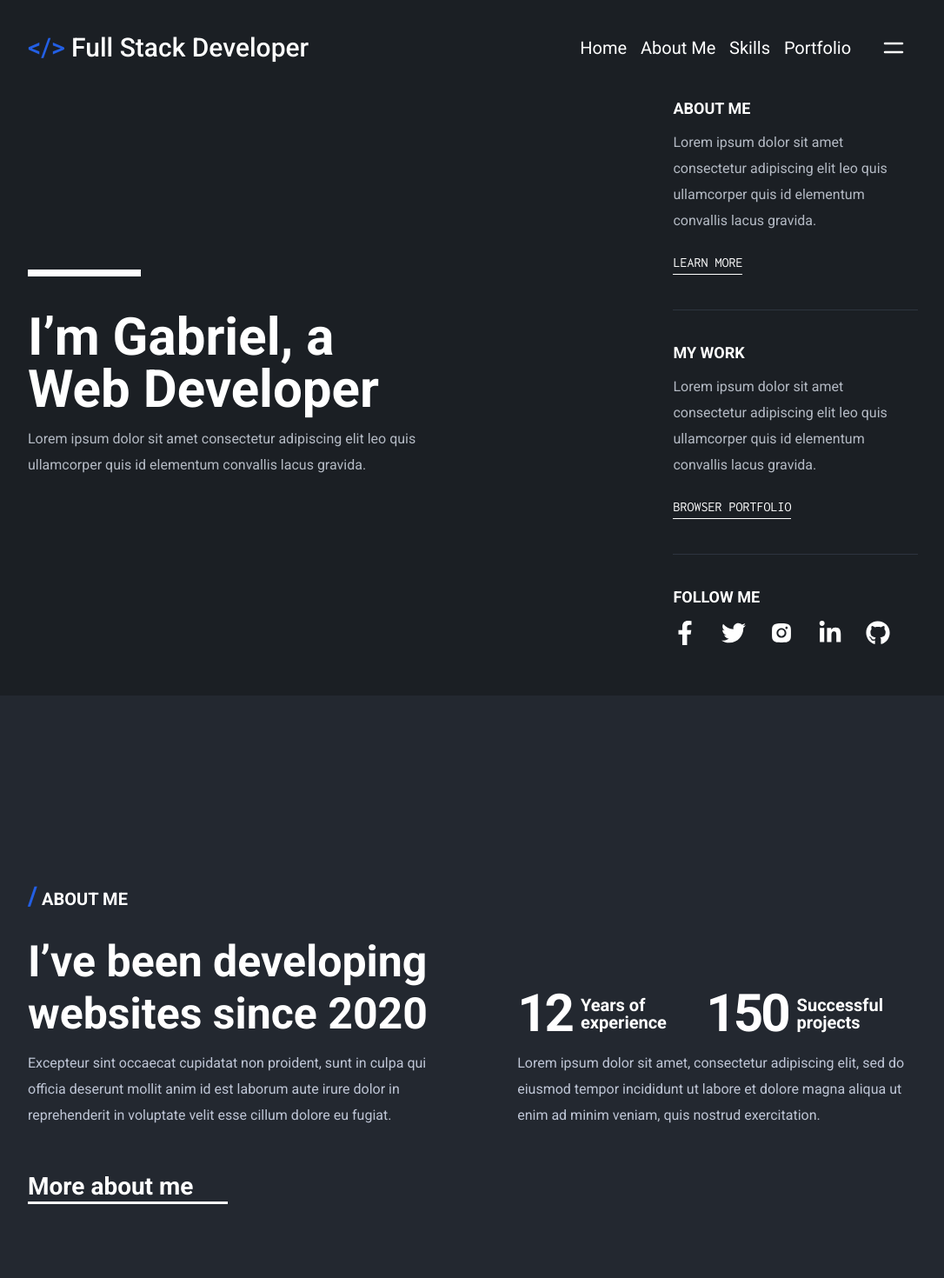
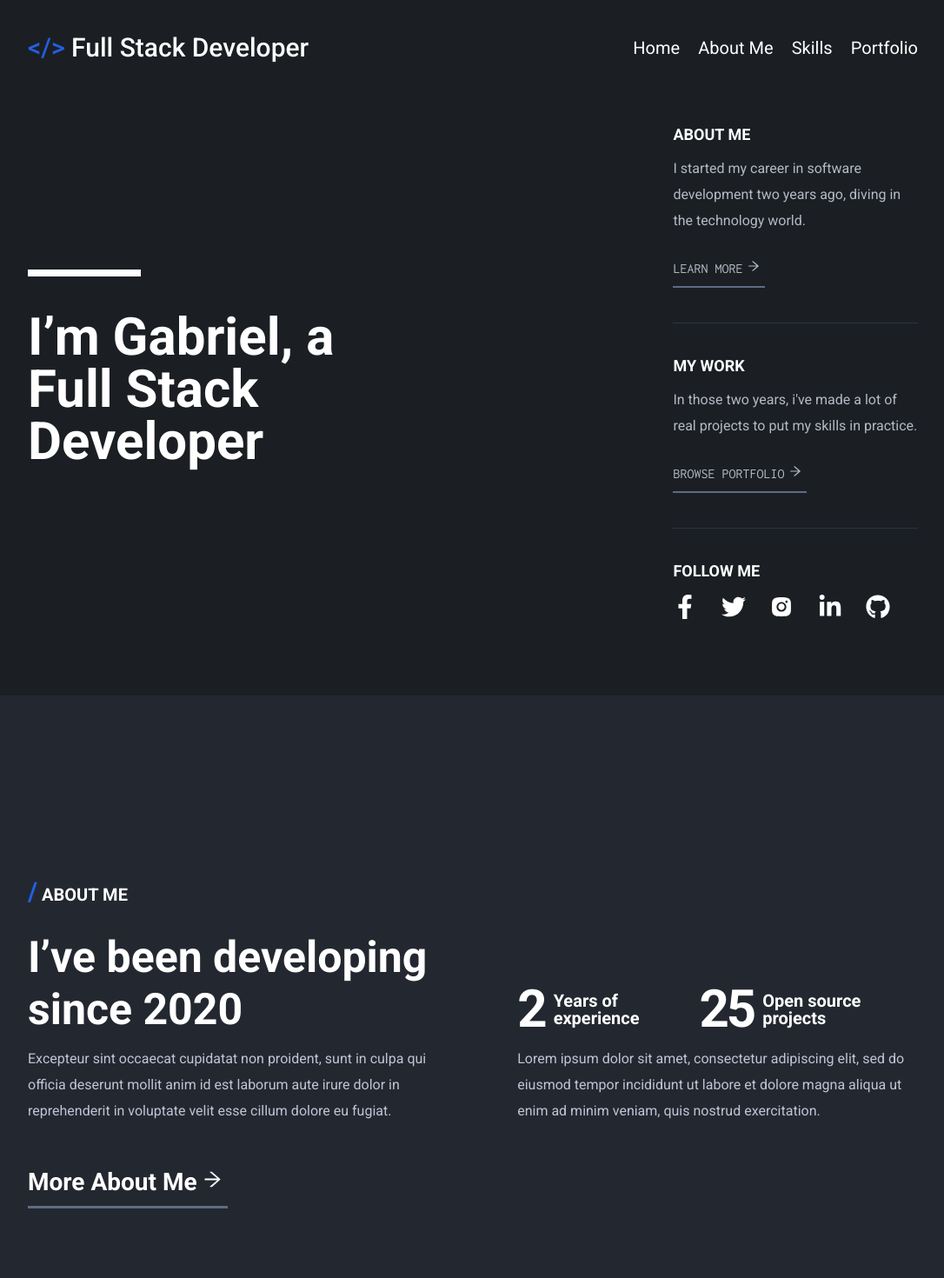
Before and after one commit to gaabrielmooreira/PersonalPage, a React (Create React App) app: page / in a window 1280 px wide. Shown: the top 1470 px of the page at 87% size, without its empty margins (96-1182 px from the left). Built offline with nearby package versions, Linux system fonts and the light colour scheme.

Commit message:
feat: HomeResume complete

```diff
--- a/src/App.js
+++ b/src/App.js
@@ -9,17 +9,17 @@ import Portfolio from "./components/Portfolio";
 export default function App() {
   return (
     <>
-      <DefaultDiv>
+      <DefaultDiv id="home">
         <Header />
         <HomeResume />
       </DefaultDiv>
-      <SecondDiv>
+      <SecondDiv id="about-me">
         <AboutMeResume />
       </SecondDiv>
-      <DefaultDiv>
+      <DefaultDiv id="skills">
         <MySkills />
       </DefaultDiv>
-      <SecondDiv>
+      <SecondDiv id="portfolio">
         <Portfolio />
       </SecondDiv>
       <HorizontalLine />
--- a/src/components/AboutMeResume.js
+++ b/src/components/AboutMeResume.js
@@ -1,4 +1,5 @@
 import styled from "styled-components"
+import {AiOutlineArrowRight} from 'react-icons/ai'
 
 export default function AboutMeResume() {
     return (
@@ -7,7 +8,7 @@ export default function AboutMeResume() {
             <StyledH2><span>/</span> ABOUT ME</StyledH2>
             <MainContainer>
                 <LeftContainer>
-                    <DescriptionMeTitle>I’ve been developing websites since 2020</DescriptionMeTitle>
+                    <DescriptionMeTitle>I’ve been developing since 2020</DescriptionMeTitle>
                     <Description>
                         Excepteur sint occaecat cupidatat non proident, sunt in culpa qui officia deserunt mollit anim id est laborum aute irure dolor in reprehenderit in voluptate velit esse cillum dolore eu fugiat.
                     </Description>
@@ -16,12 +17,12 @@ export default function AboutMeResume() {
                     <div>
                         <DescriptionProject>
                             <p>
-                                <span>12</span>
+                                <span>2</span>
                                 Years of experience
                             </p>
                             <p>
-                                <span>150</span>
-                                Successful projects
+                                <span>25</span>
+                                Open source projects
                             </p>
                         </DescriptionProject>
                     </div>
@@ -31,7 +32,7 @@ export default function AboutMeResume() {
                 </RightContainer>
             </MainContainer>
             <MoreAboutMeContainer>
-                <a href="#">More about me</a>
+                <MoreAboutMeLink href="https://www.linkedin.com/in/gaabrielmooreira/" target="_blank"><p>More About Me<span><AiOutlineArrowRight size="25px"/></span></p>  <div /></MoreAboutMeLink>
             </MoreAboutMeContainer>
         </AboutMeContainer>
     )
@@ -109,5 +110,37 @@ const MoreAboutMeContainer = styled.div`
         font-weight: 700;
         line-height: 34px;
     }
-    border-bottom: solid 3px #FFFFFF;
 `
+
+const MoreAboutMeLink = styled.a`
+    align-self: flex-end;
+    font-size: 30px;
+    font-weight: 700;
+    p{
+        margin-bottom: 10px;
+        span{
+            padding: 0px 5px 0px 5px;
+            transition: padding .2s linear;
+        }
+    }
+    div{
+        height: 3px;
+        width: 100%;
+        background-color: #C3CAD5;
+        background: linear-gradient(to right, #FFFFFF 50%, #5D6C83 50%);
+        background-size: 200% 100%;
+        background-position: right;
+        transition: background-position 0.5s ease;
+    }
+    &:hover{
+        cursor: pointer;
+        div{
+            background-position: left;
+        }
+        p {
+            span{
+            padding: 0px 0px 0px 10px;
+            }
+        }
+    }
+`
--- a/src/components/Footer.js
+++ b/src/components/Footer.js
@@ -28,10 +28,10 @@ export default function Footer(){
 
             <FooterNav>
                 <ListMenu>
-                    <li>Home</li>
-                    <li>About</li>
-                    <li>Portfolio</li>
-                    <li>Contact</li>
+                    <li><a href="#home">Home</a></li>
+                    <li><a href="#about-me">About</a></li>
+                    <li><a href="#skills">Skills</a></li>
+                    <li><a href="#portfolio">Portfolio</a></li>
                 </ListMenu>
             </FooterNav>
         </FooterDiv>
@@ -109,5 +109,6 @@ const ListMenu = styled.ul`
     color: #FFFFFF;
     a {
         text-decoration: none;
+        color: #FFFFFF;
     }
 `
--- a/src/components/Header.js
+++ b/src/components/Header.js
@@ -7,12 +7,12 @@ export default function Header() {
             <StyledH1><span>{"</>"}</span> Full Stack Developer</StyledH1>
             <StyledNav>
                 <ul>
-                    <li>Home</li>
-                    <li>About Me</li>
-                    <li>Skills</li>
-                    <li>Portfolio</li>
+                    <li><a href="#home">Home</a></li>
+                    <li><a href="#about-me">About Me</a></li>
+                    <li><a href="#skills">Skills</a></li>
+                    <li><a href="#portfolio">Portfolio</a></li>
                 </ul>
-                <StyledTbMenu />
+                {false && <StyledTbMenu />}
             </StyledNav>
         </StyledHeader>
     )
@@ -36,14 +36,18 @@ const StyledH1 = styled.h1`
 const StyledNav = styled.nav`
     width: 40%;
     display: flex;
-    justify-content: space-around;
+    justify-content: flex-end;
     ul {
         width: 80%;
         display: flex;
-        justify-content: space-around;
+        justify-content: space-between;
         align-items: center;
         color: #FFFFFF;
         font-size: 20px;
+        a {
+        text-decoration: none;
+        color: #FFFFFF;
+        }
     }
 `
 const StyledTbMenu = styled(TbMenu)`
--- a/src/components/HomeResume.js
+++ b/src/components/HomeResume.js
@@ -1,28 +1,29 @@
 import styled from "styled-components"
 import SocialMedias from "./SocialMedias"
+import {AiOutlineArrowRight} from 'react-icons/ai'
 
 export default function HomeResume() {
     return (
         <HomeContainer>
             <LeftContainer>
                 <TopLineTitle />
-                <DescriptionMeTitle>I’m Gabriel, a Web Developer</DescriptionMeTitle>
-                <DescriptionMe>Lorem ipsum dolor sit amet consectetur adipiscing elit leo quis ullamcorper quis id elementum convallis lacus gravida.</DescriptionMe>
+                <DescriptionMeTitle>I’m Gabriel, a Full Stack Developer</DescriptionMeTitle>
+                <DescriptionMe></DescriptionMe>
             </LeftContainer>
             <RightContainer>
                 <ContainerResume>
                     <h2>ABOUT ME</h2>
-                    <p>Lorem ipsum dolor sit amet consectetur adipiscing elit leo quis ullamcorper quis id elementum convallis lacus gravida.</p>
+                    <p>I started my career in software development two years ago, diving in the technology world.</p>
                     <LinkContainer>
-                        <a href="#">LEARN MORE</a>
+                        <LinkMoreInformation href="#about-me"><p>LEARN MORE<span><AiOutlineArrowRight size="16px"/></span></p>  <div /></LinkMoreInformation>
                     </LinkContainer>
                 </ContainerResume>
                 <DivHorizontalSeparator />
                 <ContainerResume>
                     <h2>MY WORK</h2>
-                    <p>Lorem ipsum dolor sit amet consectetur adipiscing elit leo quis ullamcorper quis id elementum convallis lacus gravida.</p>
+                    <p>In those two years, i've made a lot of real projects to put my skills in practice.</p>
                     <LinkContainer>
-                        <a href="#">BROWSER PORTFOLIO</a>
+                        <LinkMoreInformation href="#portfolio"><p>BROWSE PORTFOLIO<span><AiOutlineArrowRight size="16px"/></span></p>  <div /></LinkMoreInformation>
                     </LinkContainer>
                 </ContainerResume>
                 <DivHorizontalSeparator />
@@ -90,11 +91,42 @@ const LinkContainer = styled.div`
     font-size: 16px;
     font-family: 'Inconsolata', monospace;
     width: max-content;
-    border-bottom: 1px solid #FFF;
-    padding-bottom: 5px;
     a {
         text-decoration: none;
         color: #FFF;
+    }
+`
+
+const LinkMoreInformation = styled.a`
+    align-self: flex-end;
+    font-size: 16px;
+    font-weight: 400;
+    p{
+        margin-bottom: 5px;
+        span{
+            padding: 0px 5px 0px 5px;
+            transition: padding .2s linear;
+        }
+    }
+    div{
+        height: 2px;
+        width: 100%;
+        background-color: #C3CAD5;
+        background: linear-gradient(to right, #FFFFFF 50%, #5D6C83 50%);
+        background-size: 200% 100%;
+        background-position: right;
+        transition: background-position 0.5s ease;
+    }
+    &:hover{
+        cursor: pointer;
+        div{
+            background-position: left;
+        }
+        p {
+            span{
+            padding: 0px 0px 0px 10px;
+            }
+        }
     }
 `
 
--- a/src/components/Portfolio.js
+++ b/src/components/Portfolio.js
@@ -8,7 +8,7 @@ export default function Portfolio() {
             <StyledH2><span>/</span> My Portfolio</StyledH2>
             <DescriptionContainer>
                 <Description>Explore my latest projects i've done</Description>
-                <BrowseMyProjects><p>Browse all projects<span><AiOutlineArrowRight size="25px"/></span></p>  <div /></BrowseMyProjects>
+                <BrowseMyProjects href="https://github.com/gaabrielmooreira" target="_blank"><p>Browse GitHub<span><AiOutlineArrowRight size="25px"/></span></p>  <div /></BrowseMyProjects>
             </DescriptionContainer>
             <ProjectCard/>
         </PortfolioDiv>
@@ -36,6 +36,10 @@ const DescriptionContainer = styled.div`
     display: flex;
     justify-content: space-between;
     margin-bottom: 50px;
+    a {
+        text-decoration: none;
+        color: #FFF;
+    }
 `
 
 const Description = styled.p`
--- a/src/components/SocialMediaLink.js
+++ b/src/components/SocialMediaLink.js
@@ -2,10 +2,10 @@
 import styled from "styled-components";
 
 export default function SocialMediaLink(props){
-    const {isMouseOver, setMouseOver} = props;
+    const {isMouseOver, setMouseOver, link} = props;
     return(
         <SocialMediaLi onMouseOver={() => setMouseOver(true)} onMouseOut={() => setMouseOver(false)} isMouseOver={isMouseOver}>
-            <a href="#">{props.children}</a>
+            <a href={link} target="_blank">{props.children}</a>
         </SocialMediaLi>
     )
 }
```
Also changed, not shown: src/components/SocialMedias.js (+41 -7 lines).
